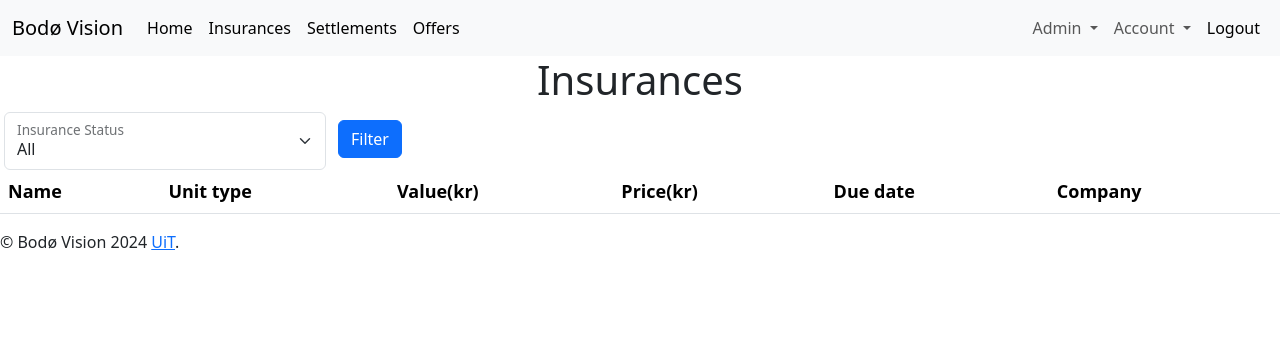
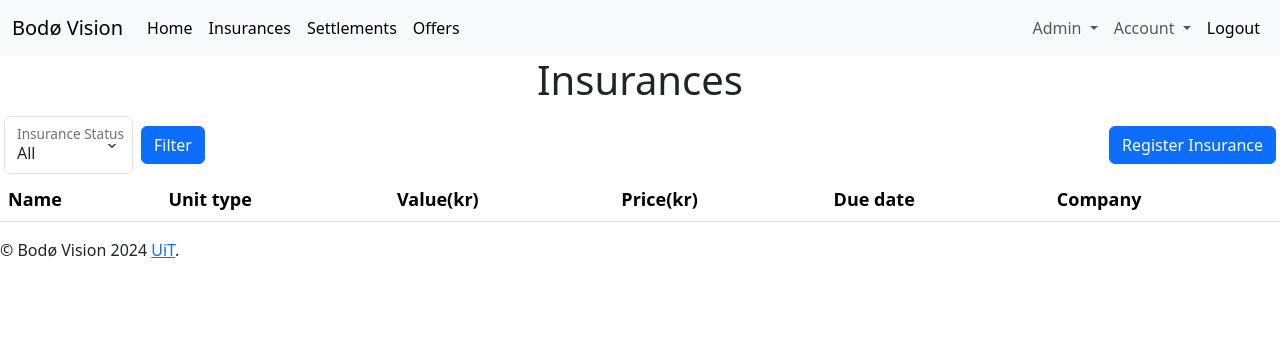
Before and after one commit to martinfosby/ForsikringsApp, a Flask app: page /insurances in a window 1280 px wide. Shown: the top 356 px of the page. Run offline with Flask 3, Linux system fonts and the light colour scheme; the visitor is signed in with stand-in values (Sample User, id 1); data that the repository does not hold is empty; some libraries are stand-ins or nearby versions.

Commit message:
fixed structure of site

```diff
--- a/flask_app/app/templates/insurances/insurances_list.html
+++ b/flask_app/app/templates/insurances/insurances_list.html
@@ -3,18 +3,17 @@
 {% block content %}
 <h1 class="text-center">Insurances</h1>
 
-    <form method="POST" action="{{ url_for('insurances.insurances_list') }}" class="form">
+<div class="d-flex flex-row justify-content-between">
+    <form method="POST" action="{{ url_for('insurances.insurances_list') }}" class="form d-flex flex-row m-1">
         {{ form.hidden_tag() }}
-        <div class="row ms-1">
-            <div class="form-floating col-md-3 p-0"> <!-- Adjust the column width as needed -->
+        <div class="form-floating me-2 align-self-center"> <!-- Adjust the column width as needed -->
             {{ form.insuranceStatus(class="form-select", id="insuranceStatus") }}
             {{ form.insuranceStatus.label(for="insuranceStatus") }}
         </div>
-            <div class="col-md-3 mt-2"> <!-- Adjust the column width as needed -->
-                {{ form.submit(class="btn btn-primary") }}
+        {{ form.submit(class="btn btn-primary align-self-center", id="submit") }}
+    </form>
+    <a href="{{ url_for('insurances.make_insurance') }}" class="btn btn-primary align-self-center m-1" id="makeInsurance">Register Insurance</a>
 </div>
-        </div>
-    </form>
 
 
 <table class = "table"> <!--ikke slett-->
--- a/flask_app/app/templates/main/index.html
+++ b/flask_app/app/templates/main/index.html
@@ -10,9 +10,6 @@
                         <a href="{{ url_for('insurances.make_insurance') }}" class="list-group-item list-group-item-action">Make New Insurance</a>
                         <a href="{{ url_for('settlements.make_settlement') }}" class="list-group-item list-group-item-action">Make New Settlement</a>
                         <a href="{{ url_for('offers.make_offer') }}" class="list-group-item list-group-item-action">Make New Offer</a>
-                        <a href="{{ url_for('auth.change_password') }}" class="list-group-item list-group-item-action">Change Password</a>
-                        <a href="{{ url_for('auth.change_username') }}" class="list-group-item list-group-item-action">Change Username</a>
-                        <a href="{{ url_for('auth.delete') }}" class="list-group-item list-group-item-action">Delete Account</a>
                     </div>
                 </div>
             </div>
--- a/flask_app/app/templates/offers/offers_list.html
+++ b/flask_app/app/templates/offers/offers_list.html
@@ -2,7 +2,7 @@
 
 {% block content %}
     <h1 class="text-center">Offers</h1>
-    <div class="text-end">
+    <div class="text-end me-1">
         <a href="{{ url_for('offers.make_offer') }}" class="btn btn-primary">Register Offer</a>
     </div>
     <table class="table">
```
Also changed, not shown: flask_app/app/templates/insurances/make_insurance.html (+12 -19 lines), flask_app/app/templates/settlements/settlements_list.html (+8 -2 lines). Lines whose indentation alone changed are shown as unchanged.
